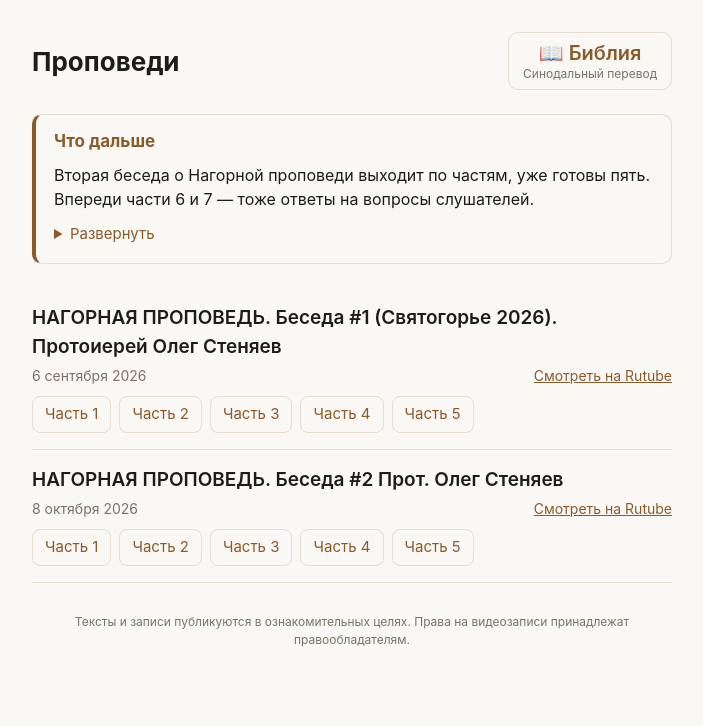
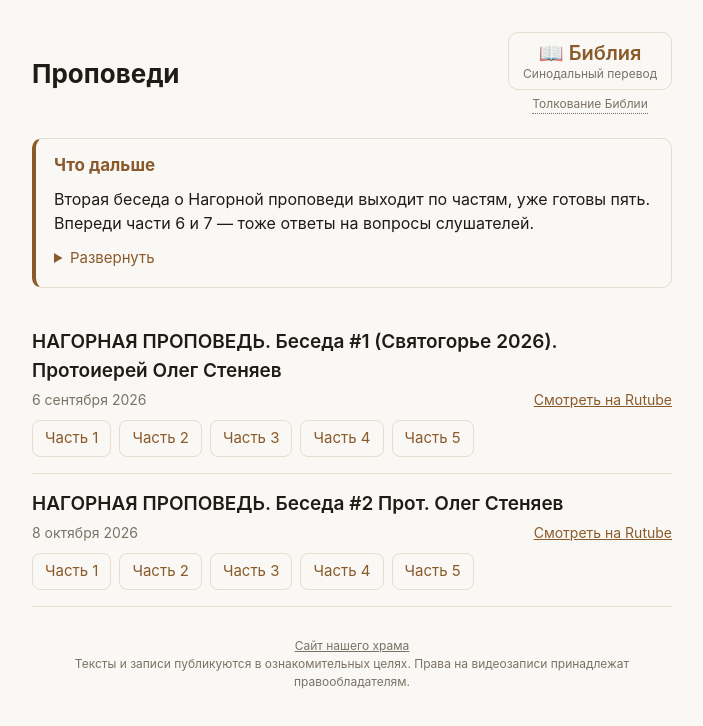
Before and after one commit to Vladd75/propovedi, a plain HTML site: page index.html in a window 1280 px wide. Shown: the whole page, without its empty margins (288-991 px from the left). Drawn offline with Linux system fonts and the light colour scheme.

Commit message:
Обновление сайта: 2026-11-14 20:14

```diff
--- a/index.html
+++ b/index.html
@@ -18,6 +18,8 @@ header.top { display: flex; justify-content: space-between; align-items: center;
 .bible-link { padding: 8px 14px; border-radius: 10px; font-size: 20px; font-weight: 600; line-height: 1.2;
   text-decoration: none; border: 1px solid var(--line); color: var(--accent); white-space: nowrap; text-align: center; }
 .bible-link small { display: block; font-size: 12px; font-weight: 400; color: var(--muted); margin-top: 2px; }
+.bl { display: flex; flex-direction: column; align-items: center; gap: 5px; }
+.tolk { font-size: 12px; color: var(--muted); text-decoration: none; border-bottom: 1px dotted var(--muted); }
 .sermon { padding: 16px 0; border-bottom: 1px solid var(--line); }
 .sermon h2 { font-size: 19px; margin: 0 0 4px; font-weight: 600; }
 .sermon .date { color: var(--muted); font-size: 14px; margin: 0 0 10px;
@@ -40,7 +42,7 @@ footer.legal { margin-top: 30px; color: var(--muted); font-size: 12px; text-alig
 </head>
 <body>
 <main>
-<header class="top"><h1>Проповеди</h1><a class="bible-link" href="bibliya.html">📖 Библия<small>Синодальный перевод</small></a></header>
+<header class="top"><h1>Проповеди</h1><div class="bl"><a class="bible-link" href="bibliya.html">📖 Библия<small>Синодальный перевод</small></a><a class="tolk" href="https://bible.optina.ru/">Толкование Библии</a></div></header>
 <div class="announce">
   <h2>Что дальше</h2>
   <p>Вторая беседа о Нагорной проповеди выходит по частям, уже готовы пять. Впереди части 6 и 7 — тоже ответы на вопросы слушателей.</p>
@@ -60,7 +62,7 @@ footer.legal { margin-top: 30px; color: var(--muted); font-size: 12px; text-alig
   <p class="date"><span>8 октября 2026</span><a class="video-link" href="https://rutube.ru/video/4a6685481e9a8b131167c853cc820bfc/">Смотреть на Rutube</a></p>
   <div class="parts"><a href="beseda-2-nagornaya-propoved-prot-oleg-stenyaev/chast-1.html">Часть 1</a> <a href="beseda-2-nagornaya-propoved-prot-oleg-stenyaev/chast-2.html">Часть 2</a> <a href="beseda-2-nagornaya-propoved-prot-oleg-stenyaev/chast-3.html">Часть 3</a> <a href="beseda-2-nagornaya-propoved-prot-oleg-stenyaev/chast-4.html">Часть 4</a> <a href="beseda-2-nagornaya-propoved-prot-oleg-stenyaev/chast-5.html">Часть 5</a></div>
 </div>
-<footer class="legal">Тексты и записи публикуются в ознакомительных целях.
+<footer class="legal"><a href="https://vladd75.github.io/hram/" style="color:inherit">Сайт нашего храма</a><br>Тексты и записи публикуются в ознакомительных целях.
 Права на видеозаписи принадлежат правообладателям.</footer>
 </main>
 <script>
```
